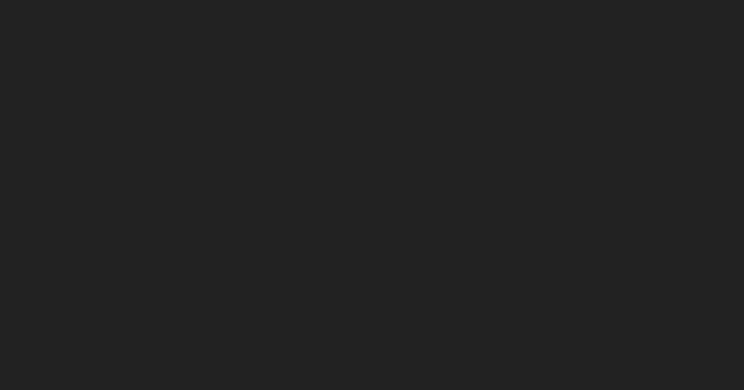
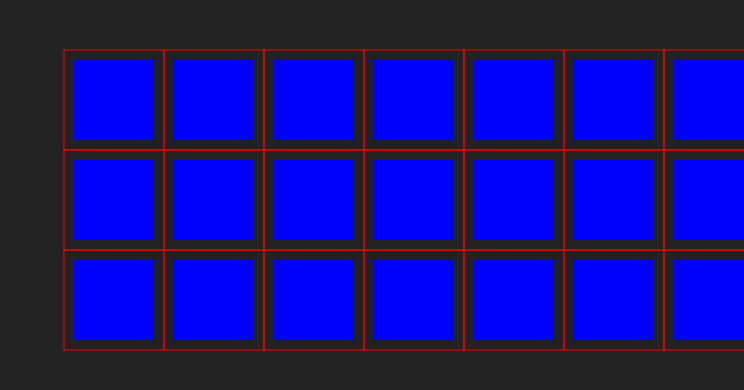
Before and after one commit to andersondavid/react-game-with-canva, a Next.js app: page / in a window 1280 px wide. Shown: the top 390 px of the page, without its empty margins (536-1280 px from the left). Built offline with nearby package versions, Linux system fonts and the light colour scheme.

Commit message:
feat: aliens zone work with animation

```diff
--- /dev/null
+++ b/src/game-core/aliens-zone.ts
@@ -0,0 +1,78 @@
+interface Aliens {
+  positionX: number;
+  positionY: number;
+  height: number;
+  width: number;
+}
+
+export const aliensZone = (ctx: CanvasRenderingContext2D) => {
+  const aliensList: Aliens[] = [];
+  const spaceRange = { startX: 200, startY: 100, endX: 1720, endY: 0 };
+  const speed = 10
+  let moveToRight = true;
+  let positionMain = { x: spaceRange.startX, y: spaceRange.startY };
+
+  const createAliens = () => {
+    for (let i = 0; i < 10; i++) {
+      for (let j = 0; j < 3; j++) {
+        aliensList.push({
+          positionX: i * 100,
+          positionY: j * 100,
+          height: 100,
+          width: 100,
+        });
+      }
+    }
+  };
+
+  if (aliensList.length <= 0) {
+    createAliens();
+  }
+
+  const renderAliens = () => {
+    ctx.clearRect(0, 0, window.innerWidth, window.innerHeight);
+    aliensList.forEach((alien, index) => {
+      if (index == 0)
+        console.log(
+          "alien.positionX + positionMain.x + spaceRange.startX",
+          alien.positionX + positionMain.x
+        );
+
+      ctx.fillStyle = "blue";
+      ctx.fillRect(
+        alien.positionX + positionMain.x - 40,
+        alien.positionY + positionMain.y - 40,
+        80,
+        80
+      );
+
+      ctx.strokeStyle = "red";
+      ctx.strokeRect(
+        alien.positionX + positionMain.x - 50,
+        alien.positionY + positionMain.y - 50,
+        alien.width,
+        alien.height
+      );
+    });
+  };
+
+  const animateAliens = () => {
+    if (moveToRight) {
+      positionMain.x += speed;
+    } else {
+      positionMain.x -= speed;
+    }
+
+    if (positionMain.x + 900 >= spaceRange.endX) {
+      moveToRight = false;
+    } else if (positionMain.x <= spaceRange.startX) {
+      moveToRight = true;
+    }
+
+    renderAliens();
+  };
+
+  renderAliens();
+
+  setInterval(() => animateAliens(), 100);
+};
--- /dev/null
+++ b/src/game-core/main.ts
@@ -0,0 +1,13 @@
+import { RefObject } from "react";
+import { aliensZone } from "./aliens-zone";
+
+export const useGameCore = (canvasRef: RefObject<HTMLCanvasElement>) => {
+  if (!canvasRef) return;
+  const canvas = canvasRef.current;
+  const ctx = canvas?.getContext("2d");
+  if (!ctx || !canvas) return;
+  ctx.clearRect(0, 0, canvas.width, canvas.height);
+
+  aliensZone(ctx)
+
+};
--- a/src/pages/index.tsx
+++ b/src/pages/index.tsx
@@ -1,7 +1,26 @@
 import Head from "next/head";
-import styles from "@/styles/Home.module.css";
+import { useEffect, useRef, useState } from "react";
+import styles from "../styles/Home.module.css";
+import { useGameCore } from "@/game-core/main";
 
 export default function Home() {
+  const canvasRef = useRef<HTMLCanvasElement>(null);
+  const [windowsSize, setWindowsSize] = useState<{
+    height: number;
+    width: number;
+  }>();
+  const gameCore = useGameCore;
+  useEffect(() => {
+    gameCore(canvasRef);
+  });
+
+  useEffect(() => {
+    setWindowsSize({
+      height: window.innerHeight,
+      width: window.innerWidth,
+    });
+  }, []);
+
   return (
     <>
       <Head>
@@ -11,7 +30,12 @@
         <link rel="icon" href="/favicon.ico" />
       </Head>
       <main className={``}>
-
+        <canvas
+          ref={canvasRef}
+          className={styles.mainCanvas}
+          height={windowsSize?.height}
+          width={windowsSize?.width}
+        ></canvas>
       </main>
     </>
   );
--- /dev/null
+++ b/src/styles/Home.module.css
@@ -0,0 +1,4 @@
+.mainCanvas {
+  height: 100vh;
+  width: 100vw;
+}
--- a/src/styles/globals.css
+++ b/src/styles/globals.css
@@ -11,7 +11,7 @@
 html,
 body {
   max-width: 100vw;
-  overflow-x: hidden;
+  overflow: hidden;
 }
 
 body {
```
